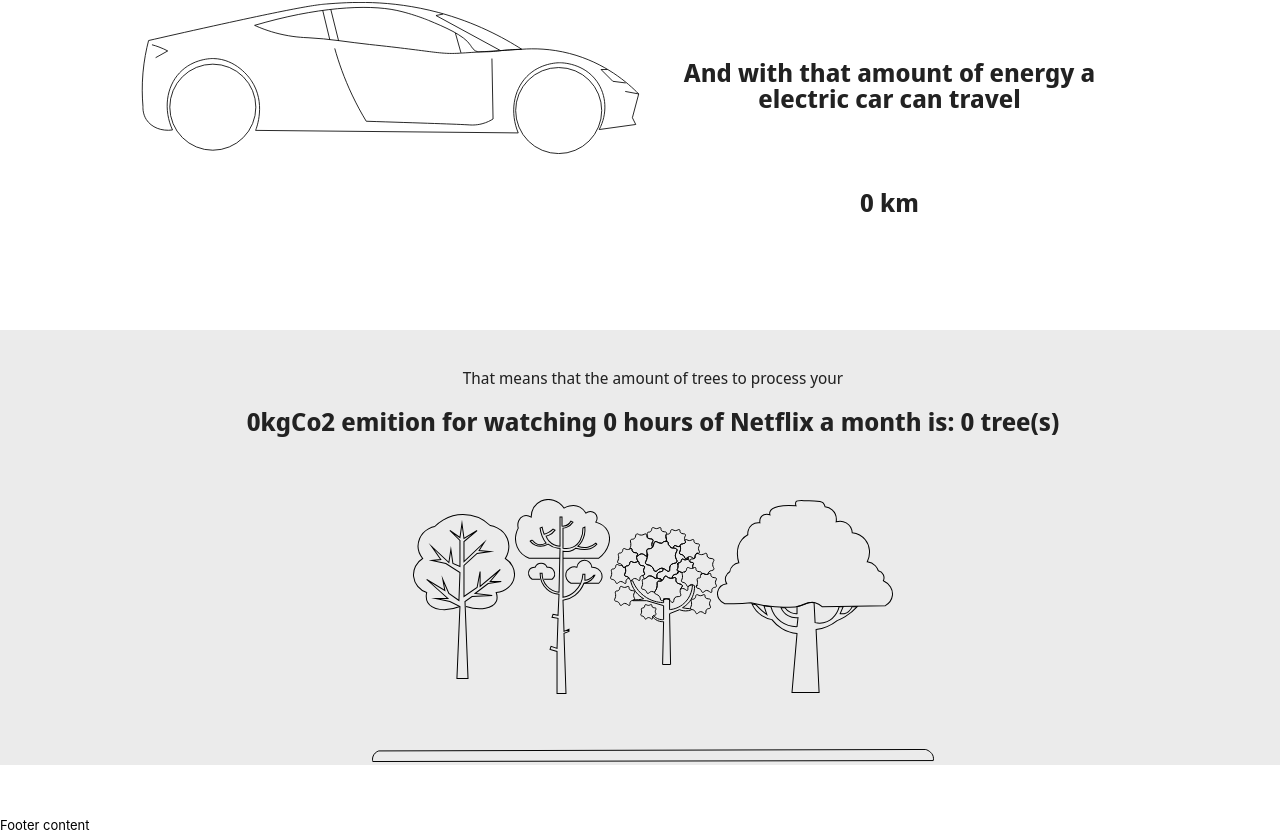
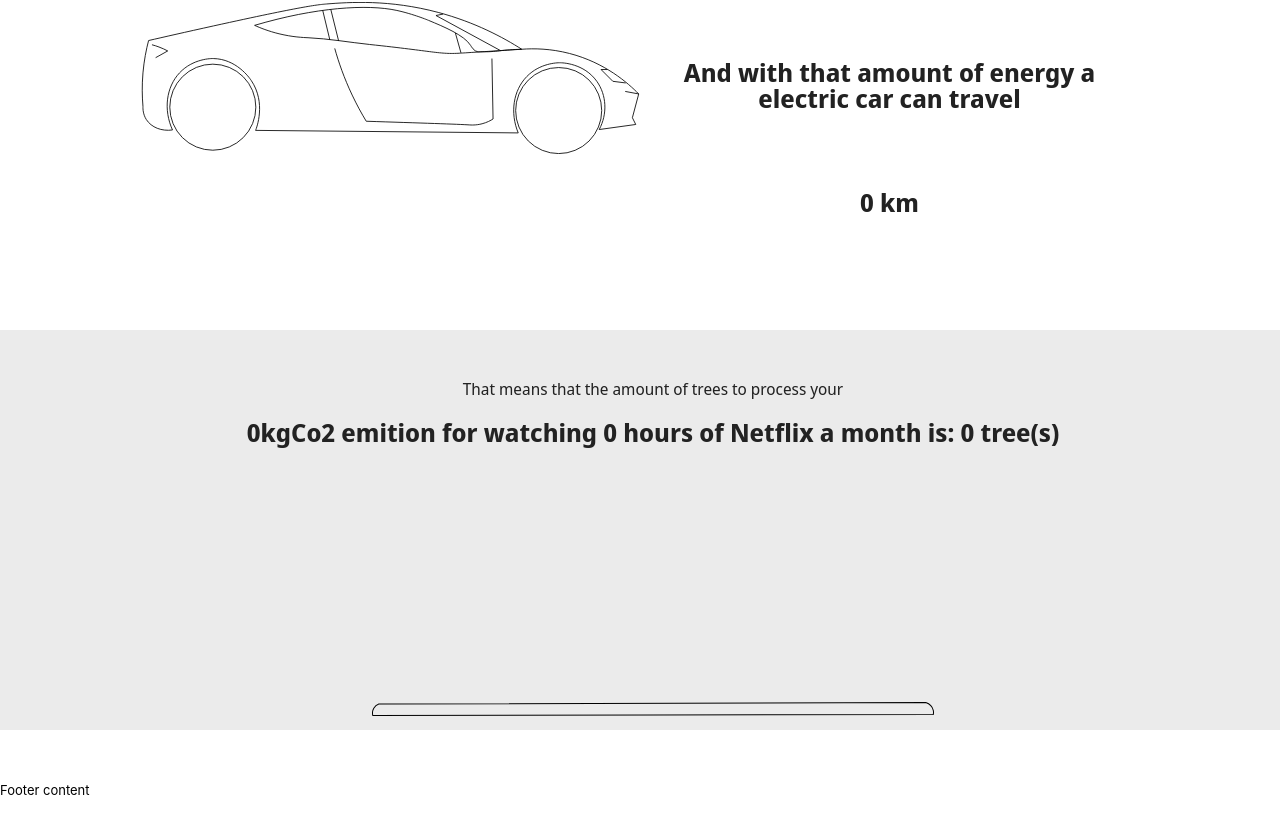
Before and after one commit to nikidkny/sustainableweb, a Next.js app: page / in a window 1280 px wide. Shown: the part 1120-1953 px from the top of the page. After the commit the page ends 1918 px from the top, so only its background shows below. Built offline with nearby package versions, Linux system fonts and the light colour scheme.

Commit message:
tree animation work with motion one

```diff
--- a/components/Container.js
+++ b/components/Container.js
@@ -3,9 +3,32 @@
 import GettingCo2 from "../components/GettingCo2";
 import GettingKwh from "../components/GettingKwh";
 import GettingKm from "../components/GettingKm";
-import GettingTrees from "../components/GettingTrees";
+import GettingCar from "./GettingCar";
+import { inView, animate } from "motion";
+inView("#co2", ({ target }) => {
+  animate(
+    target.querySelector(".tree6"),
+    { opacity: 1, transform: "none" },
+    { delay: 0.2, duration: 0.9, easing: "ease-in" }
+  );
+  animate(
+    target.querySelector(".tree8"),
+    { opacity: 1, transform: "none" },
+    { delay: 0.4, duration: 0.9, easing: "ease-in" }
+  );
+  animate(
+    target.querySelector(".tree10"),
+    { opacity: 1, transform: "none" },
+    { delay: 0.8, duration: 0.9, easing: "ease-in" }
+  );
+  animate(
+    target.querySelector(".tree11"),
+    { opacity: 1, transform: "none" },
+    { delay: 1, duration: 0.9, easing: "ease-in" }
+  );
+});
+
 import { useState } from "react";
-import GettingCar from "./GettingCar";
 export default function Container() {
   // 1.- Declare a state variable that tracks the value of the input field.
   // 2.- Add an onChange prop to the input field.(Inside the input HTML tag)
@@ -30,7 +53,7 @@
           <div className="form-and-text">
             <p>How many hours on avarage do you spend streaming daily? Check out how much CO2 it generates.</p>
             <form>
-            <input
+              <input
                 type="range"
                 step="1"
                 id="hour"
--- a/components/GettingCo2.js
+++ b/components/GettingCo2.js
@@ -1,13 +1,6 @@
 import Image from "next/image";
-import tree1 from "../media/tree1.svg";
-import tree2 from "../media/tree2.svg";
-import tree3 from "../media/tree3.svg";
-import tree4 from "../media/tree4.svg";
-import tree5 from "../media/tree5.svg";
 import tree6 from "../media/tree6.svg";
-import tree7 from "../media/tree7.svg";
 import tree8 from "../media/tree8.svg";
-import tree9 from "../media/tree9.svg";
 import tree10 from "../media/tree10.svg";
 import tree11 from "../media/tree11.svg";
 import ground from "../media/ground.svg";
@@ -27,7 +20,7 @@
       </div>
       <div className="trees">
         <ul>
-          <li className="tree6">
+          <li className="tree6 hidden">
             <Image src={tree6} alt={""} width={""} height={""} priority sizes="(max-width: 700px) 100vw, 700px" />
           </li>
           <li className="tree8">
--- a/pages/index.js
+++ b/pages/index.js
@@ -1,5 +1,4 @@
 import Container from "../components/Container";
-import { url, headers } from "../config";
 export default function Home() {
   return (
     <>
--- a/styles/style.css
+++ b/styles/style.css
@@ -235,8 +235,7 @@
 .form-and-text,
 .hours-month,
 .car,
-.kwh-km,
-.trees {
+.kwh-km {
   display: flex;
   flex-direction: column;
   justify-content: center;
@@ -246,7 +245,9 @@
   margin: var(--m-auto);
   width: 100%;
 }
-
+.trees {
+  padding-bottom: ;
+}
 /* Input Type Range */
 
 input {
@@ -345,12 +346,15 @@
 }
 
 ul {
-  /* width: 100%; */
   display: flex;
   list-style: none;
-  align-items: center;
+  align-items: baseline;
+  margin-bottom: -0.5rem;
+  justify-content: center;
 }
-
+.hidden {
+  display: none;
+}
 ul li {
   width: auto;
 }
@@ -360,51 +364,12 @@
   max-width: 100%;
   /* height: auto; */
 }
-
-.trees ul li {
+.tree6,
+.tree8,
+.tree10,
+.tree11 {
   opacity: 0;
 }
-.trees ul li {
-  animation-name: appear;
-  animation-duration: 1ms;
-  animation-delay: 1.5s;
-  animation-fill-mode: forwards;
-  animation-iteration-count: 1;
-}
-/* .tree1,
-.tree2,
-.tree3,
-.tree4,
-.tree5,
-.tree6,
-.tree7,
-.tree8,
-.tree9,
-.tree10,
-.tree11 {
-  animation-name: disappear;
-  animation-duration: 1ms;
-  animation-delay: 1.5s;
-  animation-fill-mode: forwards;
-  animation-iteration-count: 1;
-} */
-@keyframes appear {
-  from {
-    opacity: 0;
-  }
-  to {
-    opacity: 1;
-  }
-}
-@keyframes disappear {
-  from {
-    opacity: 1;
-  }
-  to {
-    opacity: 0;
-  }
-}
-
 @media screen and (min-width: 768px) {
   #intro {
     background-image: url("../media/earth.svg");
@@ -413,6 +378,12 @@
     background-repeat: no-repeat;
     background-size: 35%;
     /* padding: var(--ptb-large); */
+  }
+  .hidden {
+    display: block;
+  }
+  ul {
+    margin-bottom: -0.4rem;
   }
 }
 
```
